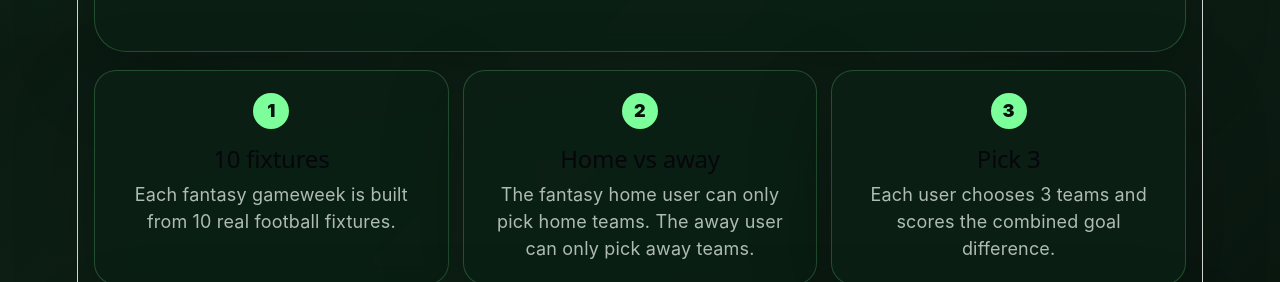
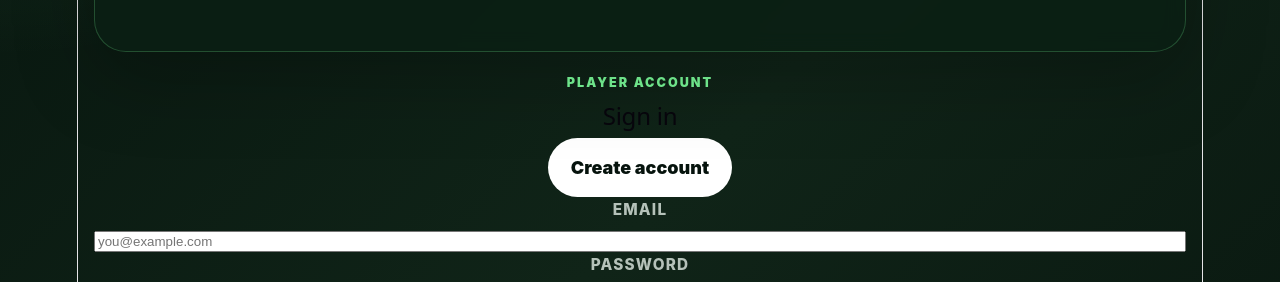
Before and after one commit to MaviUK/binwashguyz, a React (Vite) app: page / in a window 1280 px wide. Shown: the part 518-800 px from the top of the page. Built offline with nearby package versions, Linux system fonts and the light colour scheme; no server answers.

Commit message:
Wire auth panel into app

```diff
--- a/src/App.jsx
+++ b/src/App.jsx
@@ -1,4 +1,5 @@
 import { useMemo, useState } from 'react'
+import AuthPanel from './components/AuthPanel'
 import './App.css'
 
 const COMPETITIONS = [
@@ -114,6 +115,8 @@ function App() {
         {lastLoaded && <p className="loaded-note">Last loaded: {lastLoaded}</p>}
       </section>
 
+      <AuthPanel />
+
       <section className="rules-grid" aria-label="Game rules summary">
         <article>
           <span>1</span>
```
